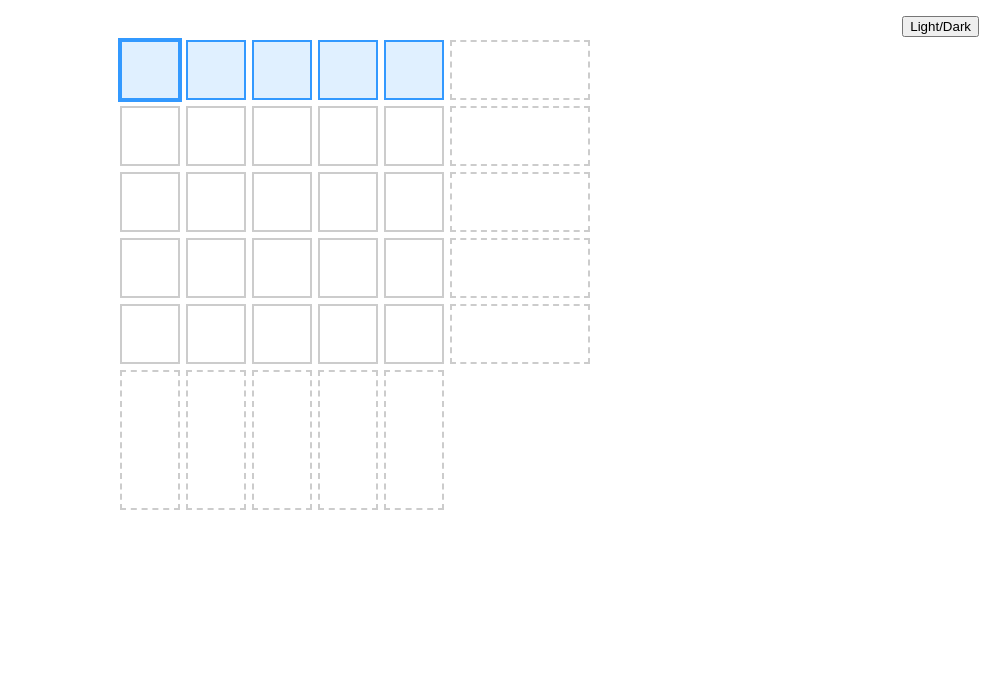
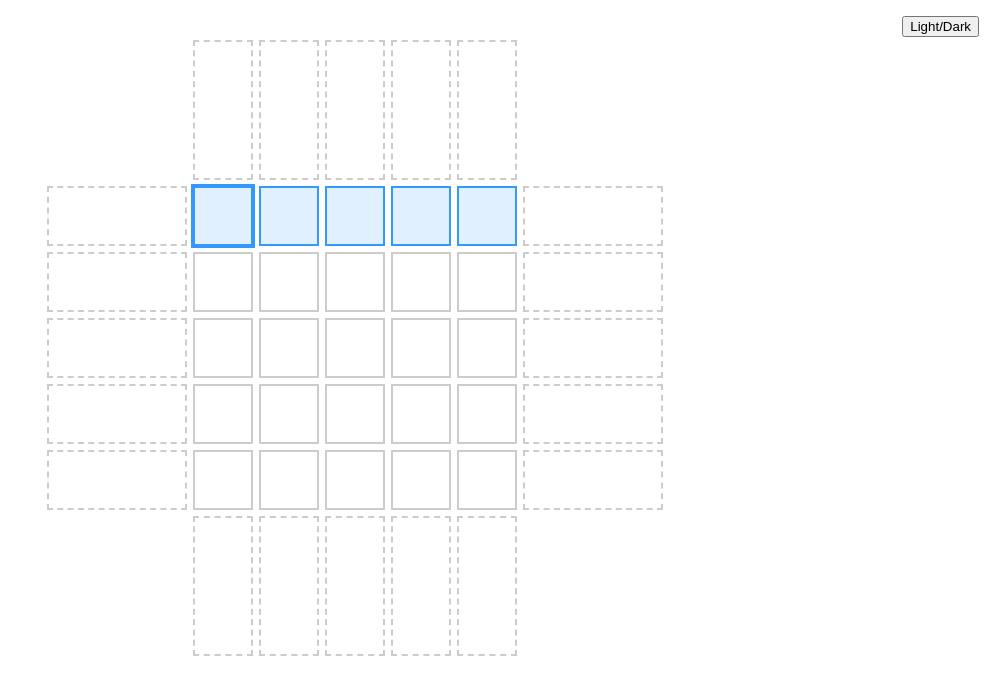
Before and after one commit to bernas670/tangled, a website built with Vite: page index.html in a window 1280 px wide. Shown: the whole page, without its empty margins (285-1280 px from the left). Built offline with nearby package versions, Linux system fonts and the light colour scheme.

Commit message:
feat: redesigned knowledge ui, add first puzzle

```diff
--- a/public/puzzles.txt
+++ b/public/puzzles.txt
@@ -1,15 +1 @@
-whose humor amble carve kneed
-flesh revue agora maker elect
-frame legal evoke surec heart
-trace relax urine savor spent
-tower unite light loher entry
-coral anoge usurp segee ether
-flame liger abide relic elect
-masse alpha pilot lease enter
-masse ulcer slope ionic cheat
-chose raven avert verve enter
-trade ramen adult caste trear
-bosom apple relit grave eater
-abuse detox ovine belir elect
-semen truce armlr nomad dryty
-toast actor scone tunia erect
+basil elude apple cheer harry
--- a/public/style.css
+++ b/public/style.css
@@ -38,24 +38,37 @@ body {
 
 #board {
   display: grid;
-  grid-template-columns: repeat(5, 60px) 140px;
-  grid-template-rows: repeat(5, 60px) 140px;
+  grid-template-columns: 140px repeat(5, 60px) 140px;
+  grid-template-rows: 140px repeat(5, 60px) 140px;
   gap: 6px;
 }
 
 .knowledge {
   display: flex;
   flex-wrap: wrap;
-  align-content: flex-start;
   border: 2px dashed var(--cell-border);
   gap: 2px;
   padding: 1px;
 
-  &.row {
+  &.row-misplaced {
     flex-direction: column;
+    align-content: flex-end;
+    justify-content: flex-start;
   }
-  &.col {
+  &.row-absent {
+    flex-direction: column;
+    align-content: flex-start;
+    justify-content: flex-start;
+  }
+  &.col-misplaced {
     flex-direction: row;
+    align-content: flex-end;
+    justify-content: flex-start;
+  }
+  &.col-absent {
+    flex-direction: row;
+    align-content: flex-start;
+    justify-content: flex-start;
   }
 }
 
--- a/src/dom.ts
+++ b/src/dom.ts
@@ -10,8 +10,8 @@ const createGridCells = (): HTMLElement[][] => {
     for (let col = 0; col < SIZE; col++) {
       const cell = document.createElement("div");
       cell.className = "cell";
-      cell.style.gridRow = String(row + 1);
-      cell.style.gridColumn = String(col + 1);
+      cell.style.gridRow = String(row + 2); // offset by 1 for top knowledge row
+      cell.style.gridColumn = String(col + 2); // offset by 1 for left knowledge column
       board.appendChild(cell);
       rowCells.push(cell);
     }
@@ -21,14 +21,44 @@ const createGridCells = (): HTMLElement[][] => {
   return cells;
 };
 
-const createKnowledgeElements = (className: string): HTMLElement[] =>
-  Array.from({ length: SIZE }, () => {
+type KnowledgePosition = {
+  className: string;
+  gridRow: (index: number) => string;
+  gridColumn: (index: number) => string;
+};
+
+const createKnowledgeElements = (position: KnowledgePosition): HTMLElement[] =>
+  Array.from({ length: SIZE }, (_, index) => {
     const element = document.createElement("div");
-    element.className = `knowledge ${className}`;
+    element.className = `knowledge ${position.className}`;
+    element.style.gridRow = position.gridRow(index);
+    element.style.gridColumn = position.gridColumn(index);
     board.appendChild(element);
     return element;
   });
 
 export const cells = createGridCells();
-export const rowKnowledgeElements = createKnowledgeElements("row");
-export const colKnowledgeElements = createKnowledgeElements("col");
+
+// Row knowledge: left (misplaced) and right (absent)
+export const rowMisplacedElements = createKnowledgeElements({
+  className: "row-misplaced",
+  gridRow: (i) => String(i + 2),
+  gridColumn: () => "1",
+});
+export const rowAbsentElements = createKnowledgeElements({
+  className: "row-absent",
+  gridRow: (i) => String(i + 2),
+  gridColumn: () => "7",
+});
+
+// Column knowledge: top (misplaced) and bottom (absent)
+export const colMisplacedElements = createKnowledgeElements({
+  className: "col-misplaced",
+  gridRow: () => "1",
+  gridColumn: (i) => String(i + 2),
+});
+export const colAbsentElements = createKnowledgeElements({
+  className: "col-absent",
+  gridRow: () => "7",
+  gridColumn: (i) => String(i + 2),
+});
--- a/src/puzzle.ts
+++ b/src/puzzle.ts
@@ -3,7 +3,7 @@ import { BASE_PATH } from "./constants";
 export type Puzzle = string[][];
 
 let puzzles: Puzzle[] = [];
-let currentPuzzleIndex = 1;
+let currentPuzzleIndex = 0;
 
 export const loadPuzzles = (): Promise<void> =>
   fetch(`${BASE_PATH}/puzzles.txt`)
--- a/src/render.ts
+++ b/src/render.ts
@@ -1,28 +1,26 @@
 import { Mode, type LineKnowledge, type State } from "./types";
 import { SIZE } from "./constants";
-import { cells, rowKnowledgeElements, colKnowledgeElements } from "./dom";
+import {
+  cells,
+  rowMisplacedElements,
+  rowAbsentElements,
+  colMisplacedElements,
+  colAbsentElements,
+} from "./dom";
 
-type KnowledgeStyle = "misplaced-row" | "misplaced-col";
-
-const renderKnowledge = (
+const renderKnowledgeSet = (
   elements: HTMLElement[],
   knowledgeList: LineKnowledge[],
-  misplacedStyle: KnowledgeStyle
+  type: "misplaced" | "absent",
+  cellStyle: string
 ): void => {
   elements.forEach((element, index) => {
     element.replaceChildren();
-    const { misplaced, absent } = knowledgeList[index];
+    const letters = knowledgeList[index][type];
 
-    [...misplaced].sort().forEach((letter) => {
+    [...letters].sort().forEach((letter) => {
       const cell = document.createElement("div");
-      cell.className = `knowledge-cell ${misplacedStyle}`;
-      cell.textContent = letter;
-      element.appendChild(cell);
-    });
-
-    [...absent].sort().forEach((letter) => {
-      const cell = document.createElement("div");
-      cell.className = "knowledge-cell absent";
+      cell.className = `knowledge-cell ${cellStyle}`;
       cell.textContent = letter;
       element.appendChild(cell);
     });
@@ -56,6 +54,8 @@ const renderHighlights = (state: State): void => {
 export const render = (state: State): void => {
   renderGrid(state);
   renderHighlights(state);
-  renderKnowledge(rowKnowledgeElements, state.knowledge.row, "misplaced-row");
-  renderKnowledge(colKnowledgeElements, state.knowledge.col, "misplaced-col");
+  renderKnowledgeSet(rowMisplacedElements, state.knowledge.row, "misplaced", "misplaced-row");
+  renderKnowledgeSet(rowAbsentElements, state.knowledge.row, "absent", "absent");
+  renderKnowledgeSet(colMisplacedElements, state.knowledge.col, "misplaced", "misplaced-col");
+  renderKnowledgeSet(colAbsentElements, state.knowledge.col, "absent", "absent");
 };
```
